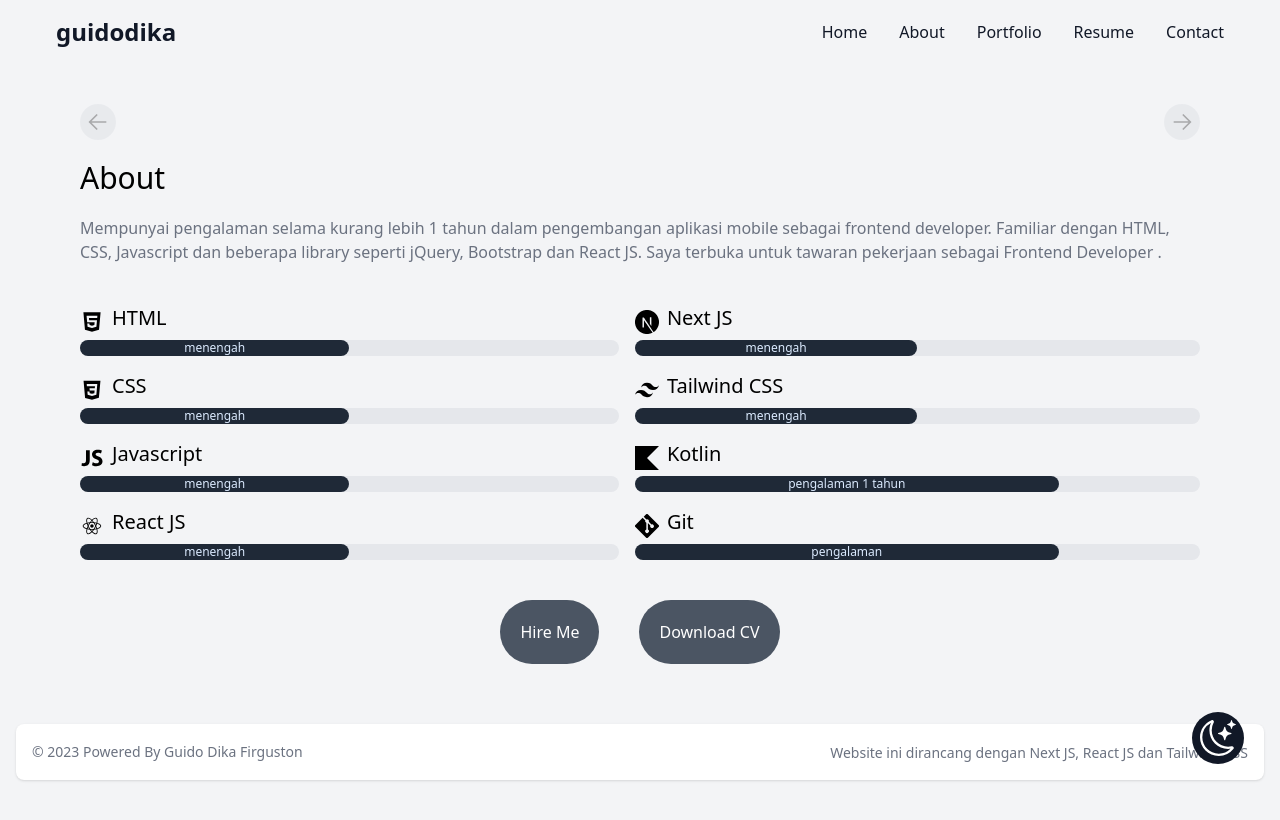
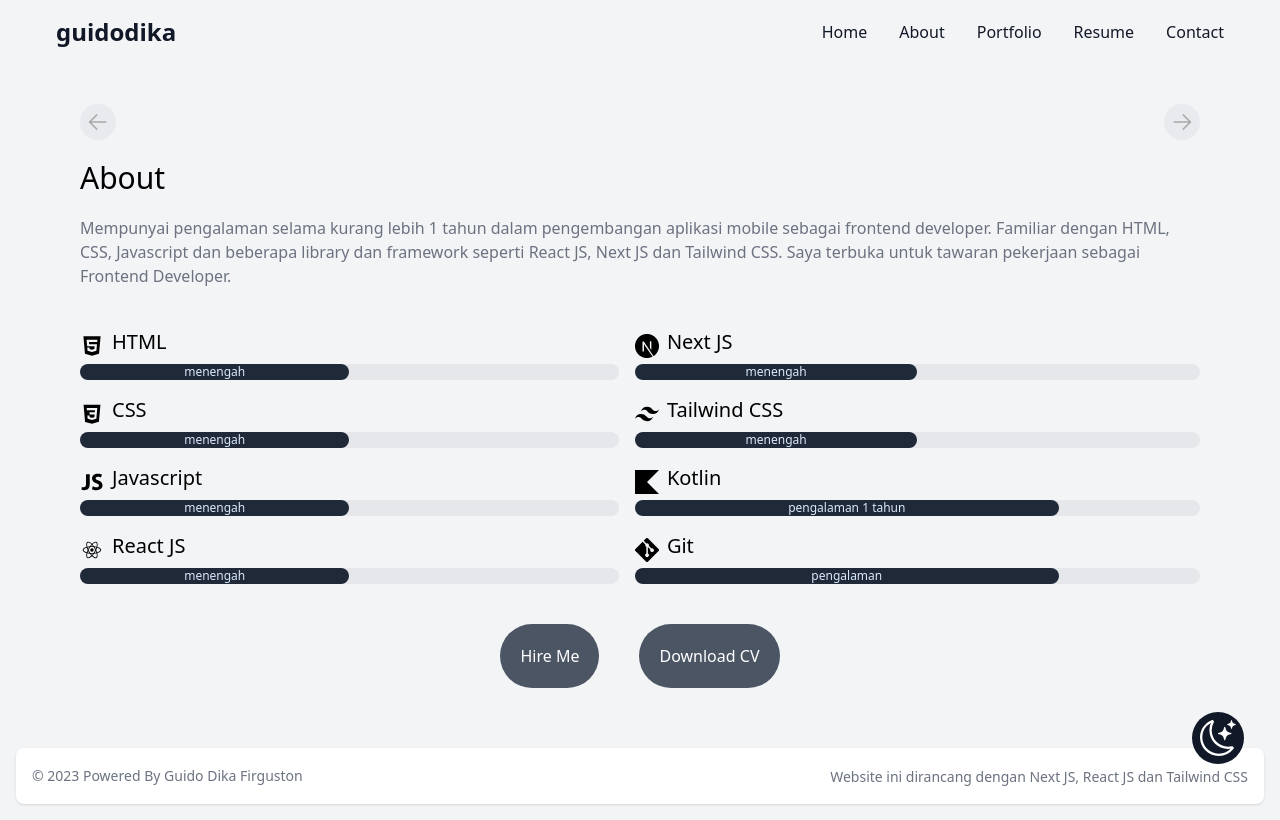
Before and after one commit to guidodika/portfolio-nextjs-guidodika, a Next.js app: page /about in a window 1280 px wide. Built offline with nearby package versions, Linux system fonts and the light colour scheme.

Commit message:
fix several issue and change text about

```diff
--- a/pages/about.js
+++ b/pages/about.js
@@ -37,9 +37,9 @@ function About() {
           <p className="py-5 text-gray-500">
             Mempunyai pengalaman selama kurang lebih 1 tahun dalam pengembangan
             aplikasi mobile sebagai frontend developer. Familiar dengan HTML,
-            CSS, Javascript dan beberapa library seperti jQuery, Bootstrap dan
-            React JS. Saya terbuka untuk tawaran pekerjaan sebagai Frontend
-            Developer .
+            CSS, Javascript dan beberapa library dan framework seperti React JS,
+            Next JS dan Tailwind CSS. Saya terbuka untuk tawaran pekerjaan
+            sebagai Frontend Developer.
           </p>
           <div className="grid">
             <div className="grid grid-rows-4 grid-flow-col gap-4 my-5">
--- a/pages/resume.js
+++ b/pages/resume.js
@@ -53,7 +53,7 @@ function Resume() {
                     </div>
                   </div>
                   <div className="flex flex-col">
-                    <div className="bg-teal-100 rounded-lg text-center p-1 md:ml-auto w-fit">
+                    <div className="bg-gray-300 rounded-lg text-center p-2 md:ml-auto w-fit dark:text-gray-900">
                       FULLTIME
                     </div>
                     <div className="flex flex-row items-center gap-2">
--- a/pages/toggleTheme.js
+++ b/pages/toggleTheme.js
@@ -5,7 +5,7 @@ export default function ToogleTheme() {
   const { theme, setTheme } = useTheme();
   return (
     <button
-      className="fixed bottom-9 right-9 p-2 text-4xl bg-gray-900 text-white rounded-full text-right"
+      className="fixed bottom-9 right-9 p-2 text-4xl bg-gray-900 text-white rounded-full text-right dark:border-2 dark:border-white"
       onClick={() => setTheme(theme === "dark" ? "light" : "dark")}
     >
       <BsMoonStars />
--- a/styles/globals.css
+++ b/styles/globals.css
@@ -6,6 +6,7 @@
   box-sizing: border-box;
   padding: 0;
   margin: 0;
+  -webkit-tap-highlight-color: transparent;
 }
 
 html,
```
